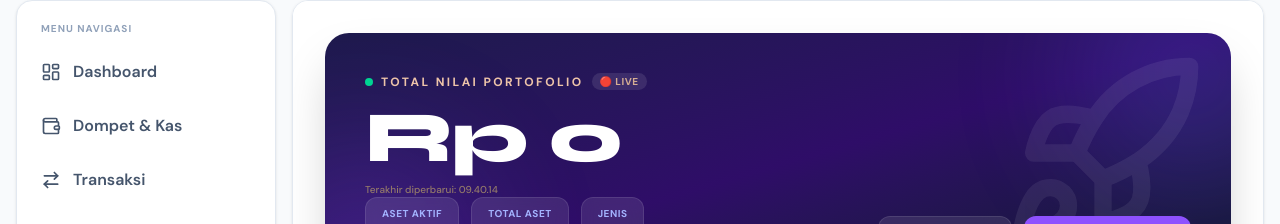
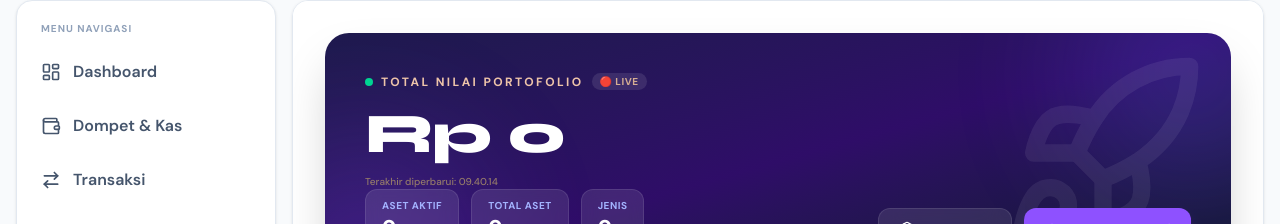
Before and after one commit to roisanwr/mykanz, a Next.js app: page /portfolios in a window 1280 px wide. Shown: the part 98-322 px from the top of the page. Built offline with nearby package versions, Linux system fonts and the light colour scheme; no server answers; the database is empty; sample sign-in values are in the browser's storage.

Commit message:
dashboard bugs

```diff
--- a/app/(dashboard)/page.tsx
+++ b/app/(dashboard)/page.tsx
@@ -82,15 +82,17 @@ export default async function DashboardPage() {
         <div className="absolute -top-20 -right-20 w-56 h-56 rounded-full opacity-20" style={{ background: 'radial-gradient(circle, oklch(0.72 0.18 55), transparent)' }}></div>
         <div className="absolute -bottom-16 -left-16 w-48 h-48 rounded-full opacity-10" style={{ background: 'radial-gradient(circle, oklch(0.85 0.12 80), transparent)' }}></div>
 
-        <div className="relative z-10 flex flex-col md:flex-row md:items-end md:justify-between gap-6">
+        <div className="relative z-10 flex flex-col xl:flex-row xl:items-end xl:justify-between gap-6">
+          <div className="flex-1 min-w-0">
             <LiveNetWorth
               initialCash={totalCash}
               initialInvestment={totalInvestment}
               variant="hero"
               show="total"
             />
+          </div>
 
-          <div className="flex gap-3">
+          <div className="flex gap-3 shrink-0 flex-wrap">
             <Link href="/transactions" className="flex items-center gap-2 bg-white/10 hover:bg-white/20 backdrop-blur-md px-5 py-2.5 rounded-xl text-sm font-bold transition-all hover:scale-105 border border-white/10 shadow-lg shadow-black/20">
               <Plus className="w-4 h-4" /> Catat Kas
             </Link>
--- a/components/LiveNetWorth.tsx
+++ b/components/LiveNetWorth.tsx
@@ -92,7 +92,10 @@ export default function LiveNetWorth({
           </span>
         )}
       </p>
-      <h1 className={`font-display text-5xl sm:text-6xl lg:text-7xl font-black tracking-tight leading-none text-white transition-colors duration-500 ${flashClass}`}>
+      <h1
+        className={`font-display text-4xl sm:text-5xl lg:text-[3.5rem] font-black tracking-tight leading-none text-white transition-colors duration-500 truncate py-1 ${flashClass}`}
+        title={formatRupiah(displayValue)}
+      >
         {formatRupiah(displayValue)}
       </h1>
       {updatedAt && (
```
Lines whose indentation alone changed are shown as unchanged.
